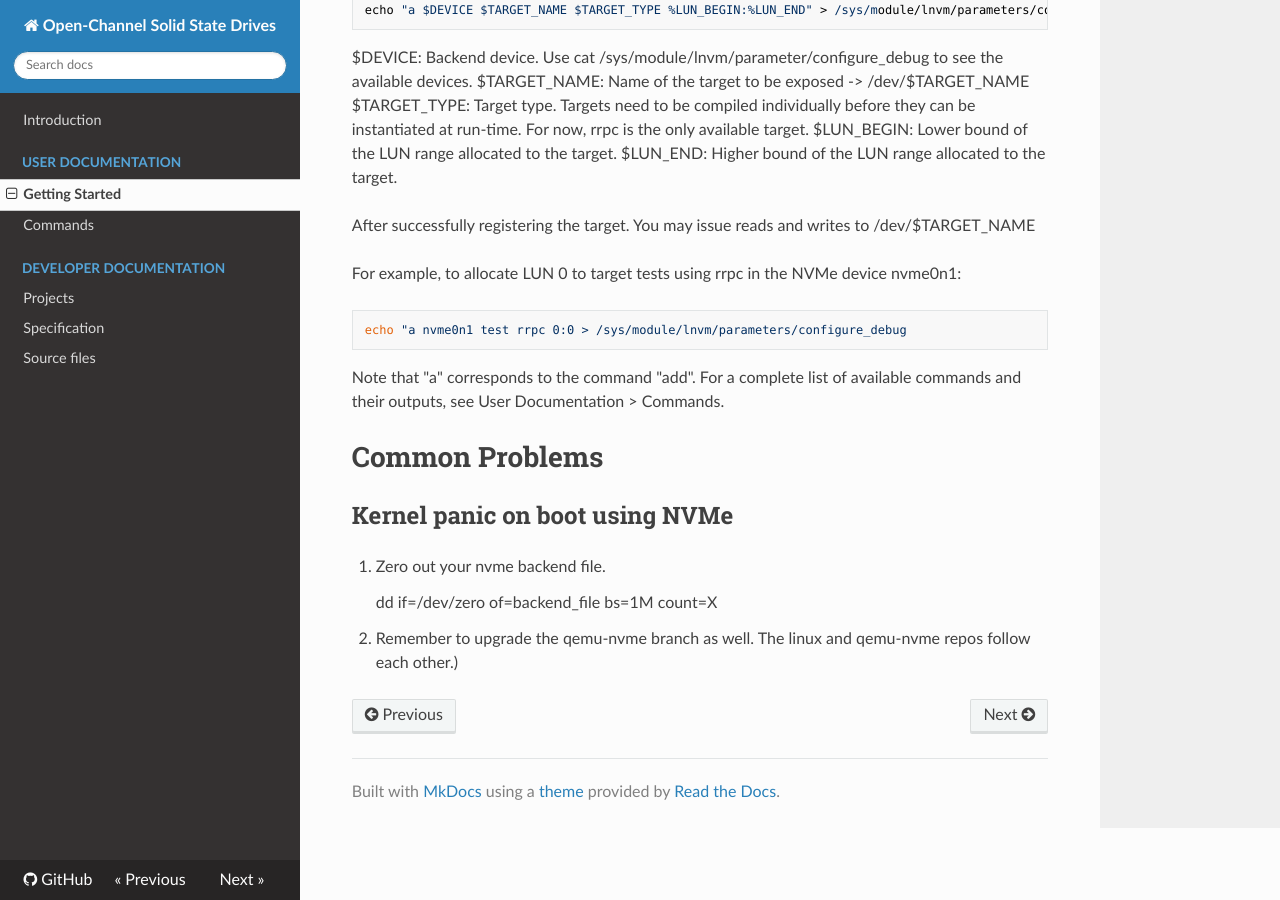
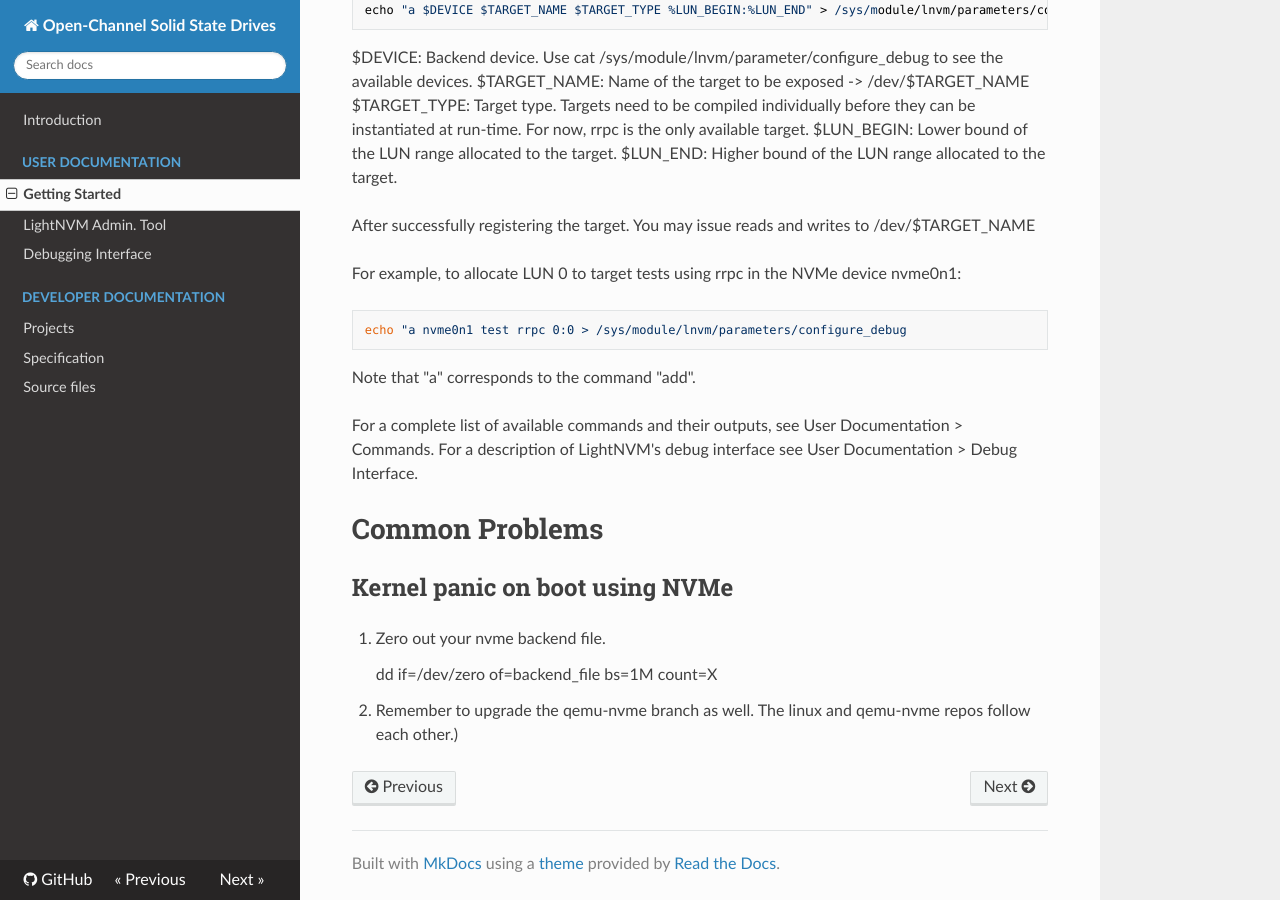
Before and after one commit to OpenChannelSSD/documentation, an MkDocs documentation site: the page built from docs/gettingstarted.md, in a window 1280 px wide and 900 px high, scrolled down 2996 px. Built offline with MkDocs 1.6.1, drawn with Linux system fonts in a browser that asks for light colours; nearby versions of some CDN libraries; old or Windows-style settings are respelled for this version of MkDocs.

Commit message:
Separate admin. and debug interface descriptions

```diff
--- a/docs/gettingstarted.md
+++ b/docs/gettingstarted.md
@@ -140,8 +140,11 @@ nvme0n1:
 
 	echo "a nvme0n1 test rrpc 0:0 > /sys/module/lnvm/parameters/configure_debug
 
-Note that "a" corresponds to the command "add". For a complete list of available
-commands and their outputs, see User Documentation > Commands.
+Note that "a" corresponds to the command "add".
+
+For a complete list of available commands and their outputs,
+see User Documentation > Commands. For a description of LightNVM's debug
+interface see User Documentation > Debug Interface.
 
 # Common Problems
 
--- a/mkdocs.yml
+++ b/mkdocs.yml
@@ -6,7 +6,8 @@ pages:
  - Introduction: index.md
  - User Documentation:
      - 'Getting Started': gettingstarted.md
-     - 'Commands': commands.md
+     - 'LightNVM Admin. Tool': commands.md
+     - 'Debugging Interface' : debug.md
  - Developer Documentation:
      - 'Projects': projects.md
      - 'Specification': specification.md
```
Also changed, not shown: docs/debug.md (added, +50 -0 lines).
